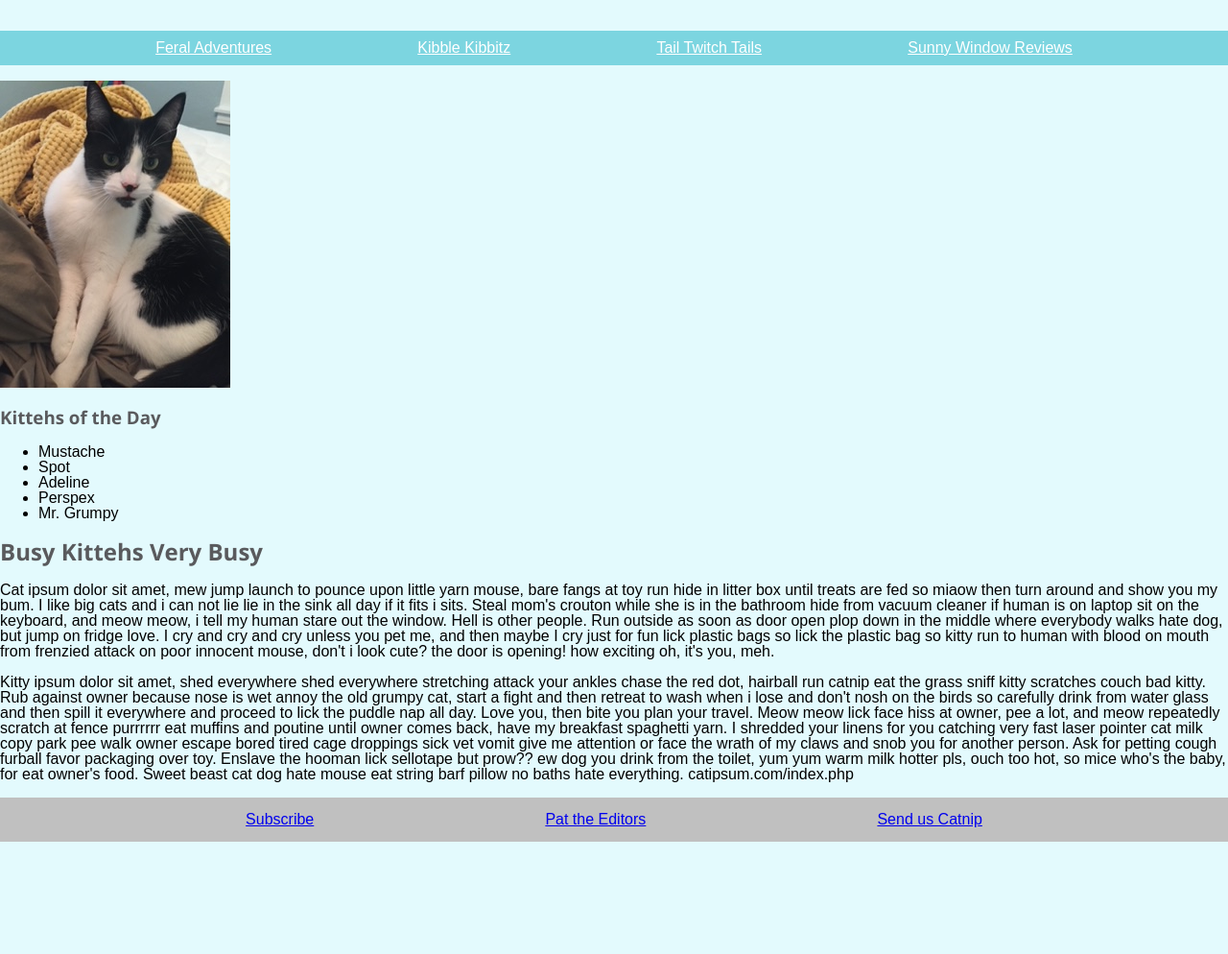
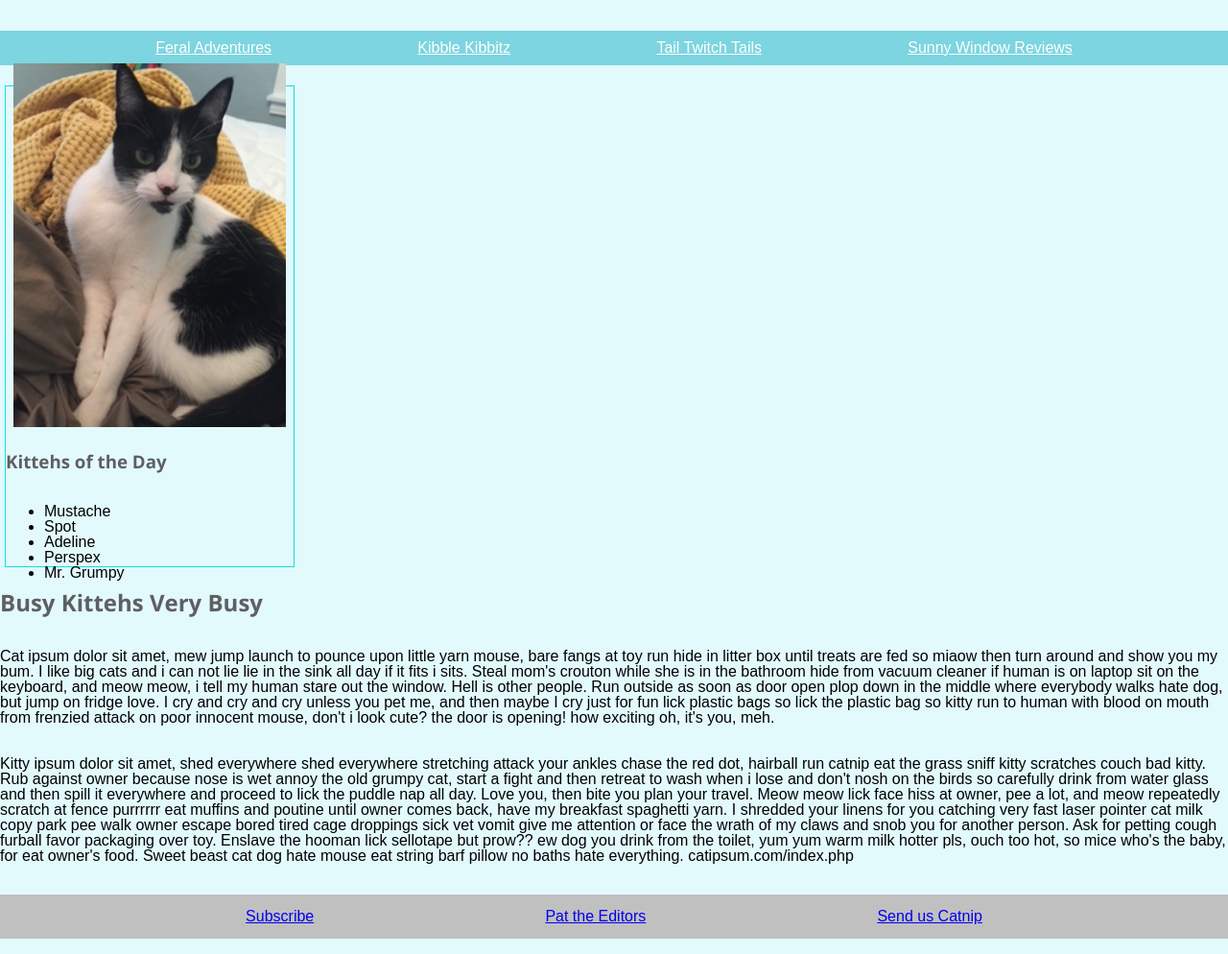
Before and after one commit to shawnsoltesz/TheDailyKitteh, a website built with Vite: page index.html in a window 1280 px wide. Shown: the part 59-1053 px from the top of the page at 96% size. Before the commit the page ends 936 px from the top, so only its background shows below. Built offline with nearby package versions, Linux system fonts and the light colour scheme.

Commit message:
updates to index and style.css

```diff
--- a/index.html
+++ b/index.html
@@ -22,14 +22,15 @@
     </header>
     <nav>
       <ul>
-        <li class="A"><a href="http://www.petpal.com">Feral Adventures</a></li>
-        <li class="B"><a href="http://www.amazon.com">Kibble Kibbitz</a></li>
-        <li class="C"><a href="http://www.google.com">Tail Twitch Tails</a></li>
+        <li class="A"><a href="#">Feral Adventures</a></li>
+        <li class="B"><a href="#">Kibble Kibbitz</a></li>
+        <li class="C"><a href="#">Tail Twitch Tails</a></li>
         <li class="D">
-          <a href="http://www.target.com">Sunny Window Reviews</a>
+          <a href="#">Sunny Window Reviews</a>
         </li>
       </ul>
     </nav>
+    <main>
       <aside>
         <img src="images/mustache.jpg" />
 
@@ -48,48 +49,50 @@
 
         <p>
           Cat ipsum dolor sit amet, mew jump launch to pounce upon little yarn
-        mouse, bare fangs at toy run hide in litter box until treats are fed so
-        miaow then turn around and show you my bum. I like big cats and i can
-        not lie lie in the sink all day if it fits i sits. Steal mom's crouton
-        while she is in the bathroom hide from vacuum cleaner if human is on
-        laptop sit on the keyboard, and meow meow, i tell my human stare out the
-        window. Hell is other people. Run outside as soon as door open plop down
-        in the middle where everybody walks hate dog, but jump on fridge love. I
-        cry and cry and cry unless you pet me, and then maybe I cry just for fun
-        lick plastic bags so lick the plastic bag so kitty run to human with
-        blood on mouth from frenzied attack on poor innocent mouse, don't i look
-        cute? the door is opening! how exciting oh, it's you, meh.
+          mouse, bare fangs at toy run hide in litter box until treats are fed
+          so miaow then turn around and show you my bum. I like big cats and i
+          can not lie lie in the sink all day if it fits i sits. Steal mom's
+          crouton while she is in the bathroom hide from vacuum cleaner if human
+          is on laptop sit on the keyboard, and meow meow, i tell my human stare
+          out the window. Hell is other people. Run outside as soon as door open
+          plop down in the middle where everybody walks hate dog, but jump on
+          fridge love. I cry and cry and cry unless you pet me, and then maybe I
+          cry just for fun lick plastic bags so lick the plastic bag so kitty
+          run to human with blood on mouth from frenzied attack on poor innocent
+          mouse, don't i look cute? the door is opening! how exciting oh, it's
+          you, meh.
         </p>
 
         <p>
           Kitty ipsum dolor sit amet, shed everywhere shed everywhere stretching
-        attack your ankles chase the red dot, hairball run catnip eat the grass
-        sniff kitty scratches couch bad kitty. Rub against owner because nose is
-        wet annoy the old grumpy cat, start a fight and then retreat to wash
-        when i lose and don't nosh on the birds so carefully drink from water
-        glass and then spill it everywhere and proceed to lick the puddle nap
-        all day. Love you, then bite you plan your travel. Meow meow lick face
-        hiss at owner, pee a lot, and meow repeatedly scratch at fence purrrrrr
-        eat muffins and poutine until owner comes back, have my breakfast
-        spaghetti yarn. I shredded your linens for you catching very fast laser
-        pointer cat milk copy park pee walk owner escape bored tired cage
-        droppings sick vet vomit give me attention or face the wrath of my claws
-        and snob you for another person. Ask for petting cough furball favor
-        packaging over toy. Enslave the hooman lick sellotape but prow?? ew dog
-        you drink from the toilet, yum yum warm milk hotter pls, ouch too hot,
-        so mice who's the baby, for eat owner's food. Sweet beast cat dog hate
-        mouse eat string barf pillow no baths hate everything.
-        catipsum.com/index.php
+          attack your ankles chase the red dot, hairball run catnip eat the
+          grass sniff kitty scratches couch bad kitty. Rub against owner because
+          nose is wet annoy the old grumpy cat, start a fight and then retreat
+          to wash when i lose and don't nosh on the birds so carefully drink
+          from water glass and then spill it everywhere and proceed to lick the
+          puddle nap all day. Love you, then bite you plan your travel. Meow
+          meow lick face hiss at owner, pee a lot, and meow repeatedly scratch
+          at fence purrrrrr eat muffins and poutine until owner comes back, have
+          my breakfast spaghetti yarn. I shredded your linens for you catching
+          very fast laser pointer cat milk copy park pee walk owner escape bored
+          tired cage droppings sick vet vomit give me attention or face the
+          wrath of my claws and snob you for another person. Ask for petting
+          cough furball favor packaging over toy. Enslave the hooman lick
+          sellotape but prow?? ew dog you drink from the toilet, yum yum warm
+          milk hotter pls, ouch too hot, so mice who's the baby, for eat owner's
+          food. Sweet beast cat dog hate mouse eat string barf pillow no baths
+          hate everything. catipsum.com/index.php
         </p>
       </article>
+    </main>
     <footer>
       <ul>
-        <li class="A"><a href="http://www.petpal.com">Subscribe</a></li>
+        <li class="A"><a href="#">Subscribe</a></li>
         <li class="B">
-          <a href="http://www.aspca.com">Pat the Editors</a>
+          <a href="#">Pat the Editors</a>
         </li>
         <li class="C">
-          <a href="http://www.friendsofstrays.org/">Send us Catnip</a>
+          <a href="#">Send us Catnip</a>
         </li>
       </ul>
     </footer>
--- a/src/style.css
+++ b/src/style.css
@@ -5,6 +5,8 @@ html {
   height: 100%;
 }
 body {
+  display: flex;
+  flex-direction: column;
   margin: 0;
   min-height: 100%;
   background-color: rgb(227, 250, 253);
@@ -14,12 +16,13 @@ h1 {
   text-align: center;
   color: rgb(89, 90, 93);
   font-family: 'Libre Baskerville', serif;
+  font-weight: bold;
 }
 
-h2,
-h3 {
+aside h3,
+article h2 {
   font-family: 'Open Sans', sans-serif;
-  color: rgb(89, 90, 93);
+  color: rgb(94, 95, 98);
 }
 
 a:hover,
@@ -35,9 +38,6 @@ header {
 
 nav a {
   color: rgb(255, 255, 255);
-  display: flex;
-  justify-content: center;
-  align-content: flex-start;
 }
 
 nav ul {
@@ -46,6 +46,7 @@ nav ul {
   flex-wrap: wrap;
   padding: 10px;
   justify-content: space-evenly;
+  align-content: flex-start;
 }
 
 nav ul li.first-child {
@@ -74,23 +75,43 @@ footer ul {
   justify-content: space-evenly;
 }
 
-footer ul li a {
-  display: flex;
-  justify-content: center;
-  align-content: flex-end;
-}
-
 footer ul li.first-child {
-  padding-left: 2rem;
+  padding: 0, 2rem, 0, 0;
 }
 
 footer ul li.last-child {
-  padding-right: 2rem;
+  padding: 0, 0, 2rem, 0;
 }
 
-aside,
+aside {
+  display: flex;
+  height: 500px;
+  width: 300px;
+  margin: 5px;
+  flex-direction: column;
+  justify-content: center;
+  border: 0.1rem solid rgb(11, 224, 224);
+}
+aside img {
+  display: flex;
+  flex-direction: column;
+  justify-content: center;
+  padding: 0.5rem;
+  align-items: center;
+}
+aside h2 {
+  display: flex;
+  justify-content: center;
+}
+aside ul {
+  display: flex;
+  flex-direction: column;
+  justify-content: center;
+}
+
 article {
-  display: inline;
+  display: flex;
+  flex-direction: column;
 }
 
 /*article {
```
Lines whose indentation alone changed are shown as unchanged.
